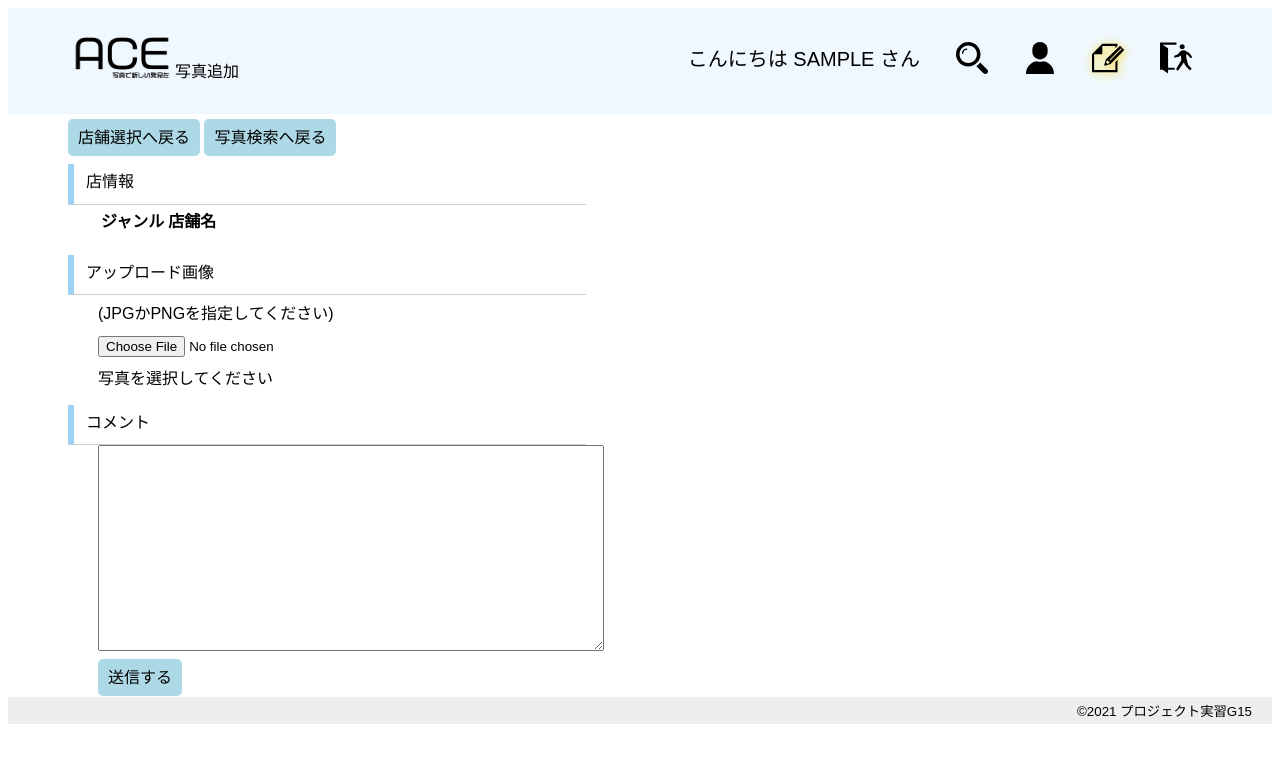
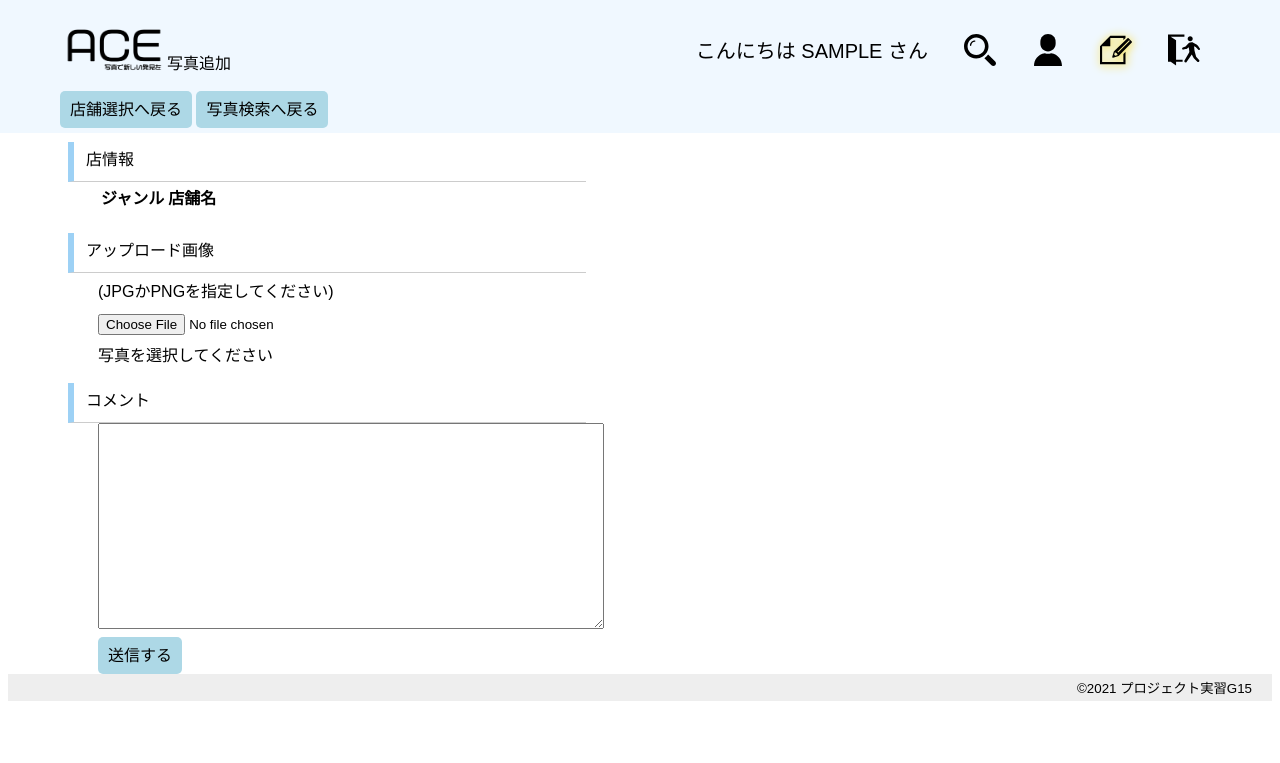
Before and after one commit to takayu112233/PhotoPostingSite, a PHP site: page /img_post.php in a window 1280 px wide. Shown: the top 763 px of the page. Run offline with PHP 8.4, Linux system fonts and the light colour scheme; the visitor is signed in with stand-in values (Sample User, id 1); data that the repository does not hold is empty.

Commit message:
20210719_004 上部固定と完全スマホ対応

```diff
--- a/commit.php
+++ b/commit.php
@@ -105,9 +105,8 @@ if($type == "simple"){
         <li><a>こんにちは <?php echo $nickname ?> さん</a></li>
       </ul>
   </header>
-  </div>
 
-  <div class = "wrapper">
+  <header class="title wrapper">
     <div style="<?php echo $default_css ?>">
       <a href="./shop_select.php" class="button">店舗選択へ戻る</a>
       <a href="<?php echo $search_img_url ?>" class="button">写真検索へ戻る</a>
@@ -115,6 +114,9 @@ if($type == "simple"){
       <div style="<?php echo $simple_css ?>">
         <a href="#" onClick="window.close(); return false;" class="button">閉じる</a>
       </div>
+  </div>
+
+  <div class = "body wrapper">
     <h1>(投稿) 投稿しました！</h1>
 
     <h2>店情報</h2>
--- a/css/t_style.css
+++ b/css/t_style.css
@@ -78,8 +78,12 @@
       margin-right: 20px;
   }
   .header{
+      top: 0;
+      left: 0;
+      position: fixed;
+      z-index: 100;
+      width: 100%;
       background-color:aliceblue;
-      /* height : 180px; */
       background-size: cover;
       background-position: center top;
       background-repeat: no-repeat;
@@ -213,6 +217,11 @@
     width: 100%;
   }
 
+  /*上部固定用調整*/
+  .body {
+    margin-top: 142px;
+  }
+
   /*
   スマホ用
   */
@@ -250,6 +259,8 @@
         padding-left: 0px;
         margin-right: 10px;
         margin-left: 10px;
+        margin-top: 3px;
+        margin-bottom: 3px;
       }
 
       .main_menu a{
@@ -297,4 +308,9 @@
       table#google_place_t th:nth-child(4) {
         display: none;
       }
+
+      /* 上部固定用調整 */
+      .body {
+        margin-top: 186px;
+      }
   }
--- a/img_post.php
+++ b/img_post.php
@@ -63,9 +63,8 @@ if($same_shop){
                 <li><a>こんにちは <?php echo $nickname ?> さん</a></li>
             </ul>
         </header>
-        </div>
 
-        <div class = "wrapper">
+        <header class="title wrapper">
             <div style="<?php echo $default_css ?>">
                 <a href="<?php echo $search_img_url ?>" class="button">店舗選択へ戻る</a>
                 <a href="./search_img.php" class="button">写真検索へ戻る</a>
@@ -73,6 +72,10 @@ if($same_shop){
             <div style="<?php echo $simple_css ?>">
                 <a href="#" onClick="window.close(); return false;" class="button">閉じる</a>
             </div>
+        </header>
+        </div>
+
+        <div class = "body wrapper">
 
     	    <h2>店情報</h2>
             <div class="content">
--- a/search_img.php
+++ b/search_img.php
@@ -227,11 +227,11 @@ function show_img()
             </header>
         </div>
 
-        <div class="img_show wrapper" id="img_show">
+        <div class="body img_show wrapper" id="img_show">
             <?php show_img(); ?>
         </div>
 
-        <div class="wrapper" id="filter_panel">
+        <div class="body wrapper" id="filter_panel">
             <table class="shop_add_t">
                 <tbody>
                     <tr>
@@ -263,7 +263,7 @@ function show_img()
             </table>
         </div>
 
-        <div class="wrapper" id="sort_panel">
+        <div class="body wrapper" id="sort_panel">
             <table class="sort_t">
                 <tbody>
                     <tr>
```
Also changed, not shown: detail.php (+8 -4 lines), mypage.php (+5 -2 lines), nickname_change.php (+6 -2 lines), shop_select.php (+7 -5 lines).
